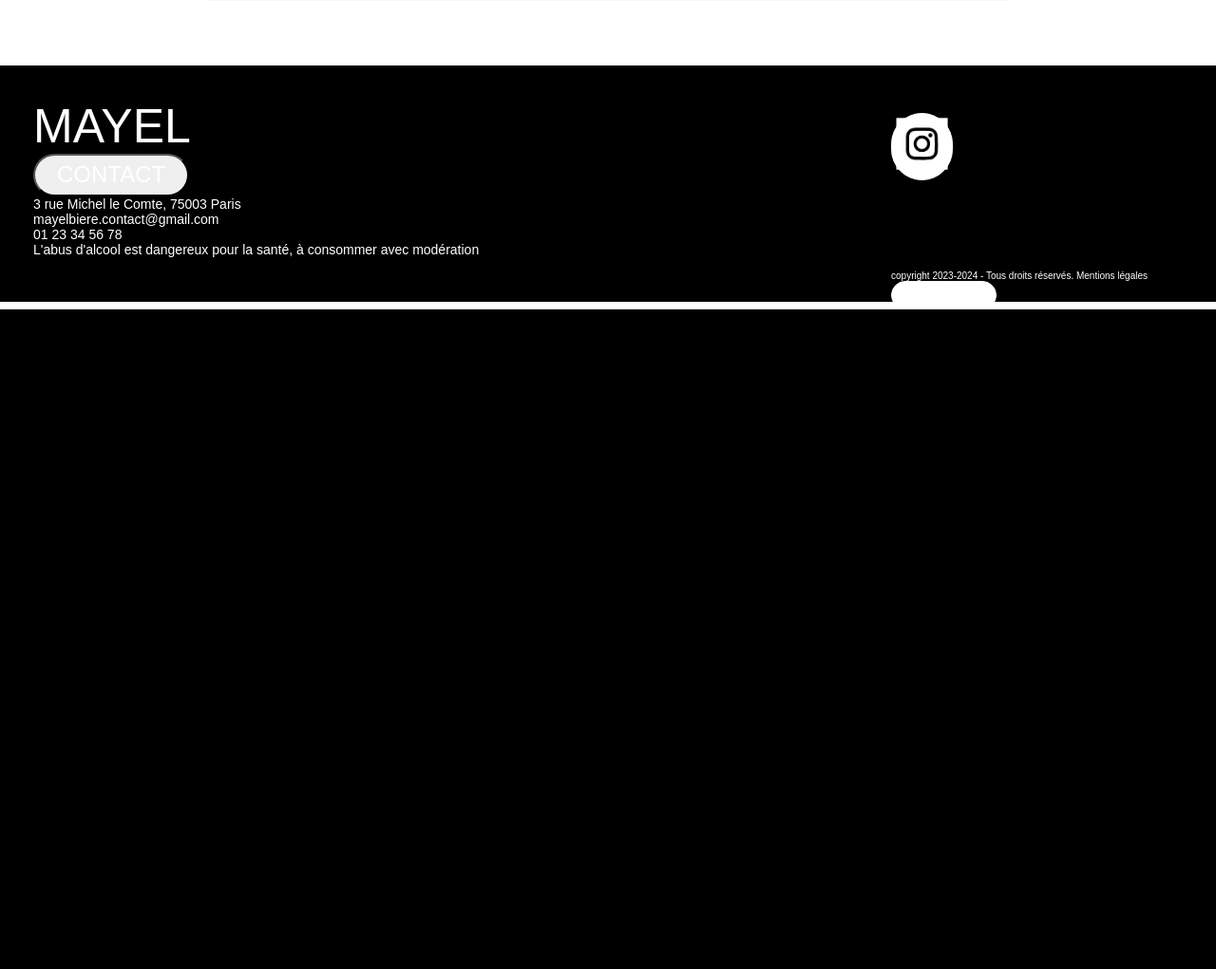
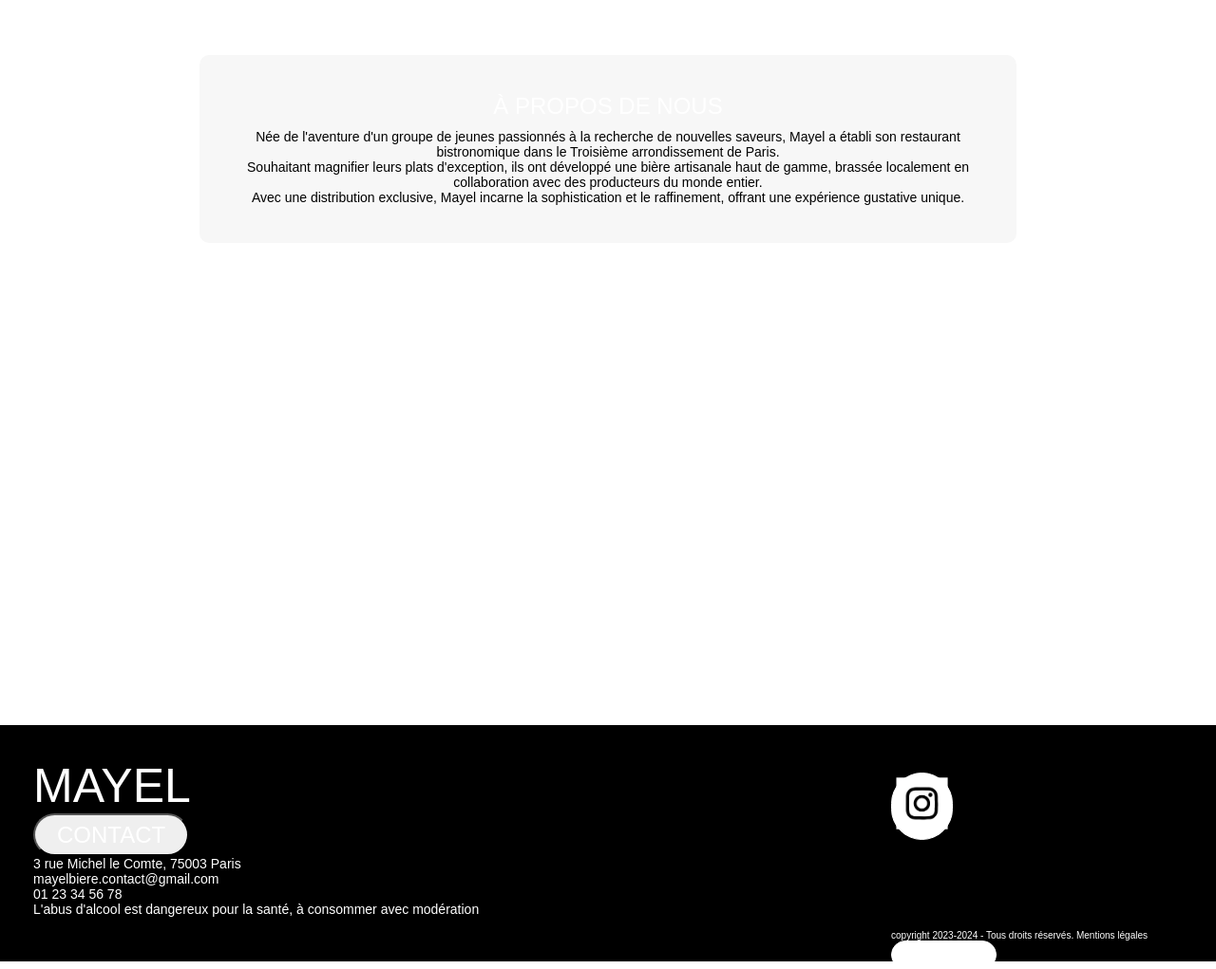
Before and after one commit to j3eyy/B2_MAYEL, a PHP site: page /brasserie.php in a window 1280 px wide. Shown: the part 1080-2101 px from the top of the page at 95% size. Before the commit the page ends 1406 px from the top, so only its background shows below. Run offline with PHP 8.4, Linux system fonts and the light colour scheme; data that the repository does not hold is empty; some web fonts are replaced.

Commit message:
brasserie css

```diff
--- a/public/css/brasserie.css
+++ b/public/css/brasserie.css
@@ -50,8 +50,11 @@
 
 #histoire {
   background-color: #f7f7f7; /* ajouter un fond clair */
-  padding: 20px;
+  padding: 40px;
   border-radius: 10px; /* ajouter un radius pour arrondir les coins */
+  margin: 60px auto;
+  text-align: center;
+  align-content: center;
 }
 
  .titres {
@@ -61,13 +64,21 @@
 
 
 #fondateur {
-  margin-top: 20px;
-  display: flex;
-  flex-wrap: wrap;
+  margin-top: 100px;
   justify-content: center;
-  align-items: center;
+    display: grid;
+    grid-template-columns: repeat(5, 1fr);
+    grid-template-rows: repeat(5, 1fr);
+    grid-column-gap: 0px;
+    grid-row-gap: 75px;
 
 }
+#fondateur img {
+  width: 100%;
+  height: 100%;
+  object-fit: cover;
+}
+
 
 .img3, .img2 {
   list-style: none;
@@ -239,11 +250,13 @@
   }
 
   img {
-    width: 15%;
+    width: 120%;
 
   }
 
   .img-bra {
     width: 80%;
     padding: 50px;
+    position: relative;
+    left: -47px;
   }
```
